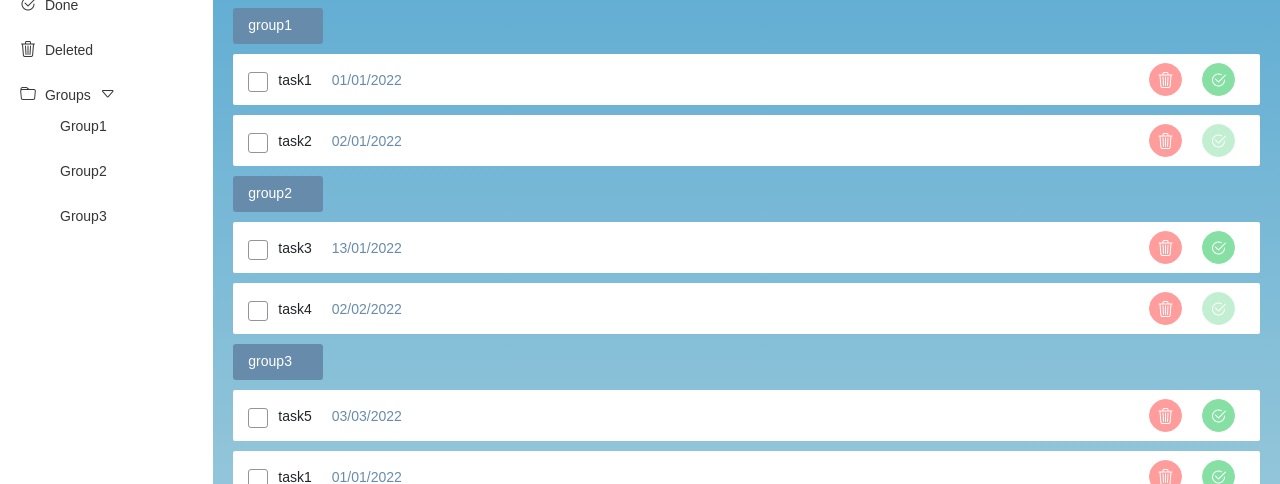
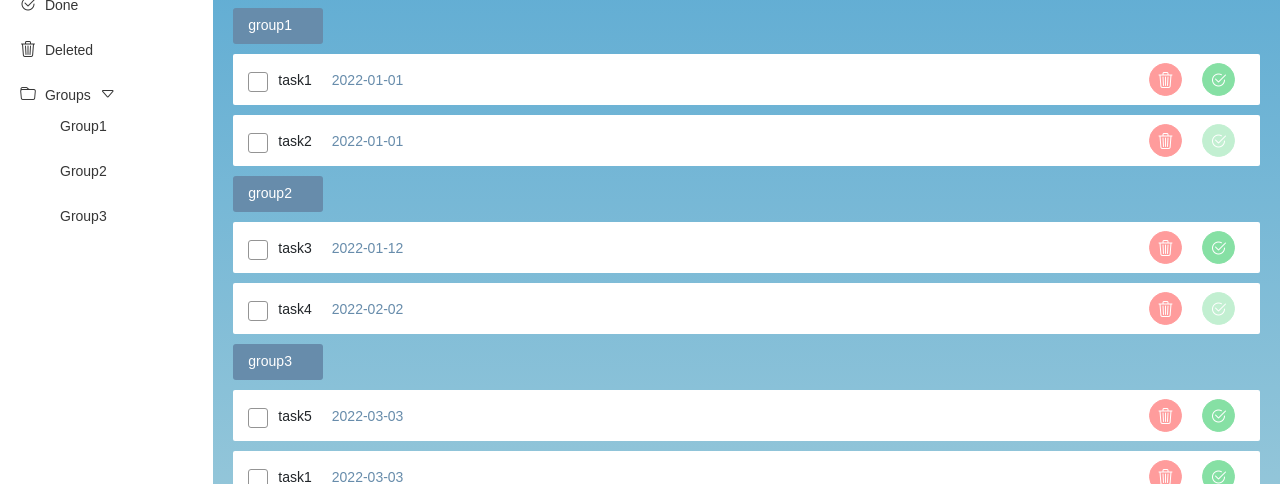
Before and after one commit to HudaSalah/todoApp, an Angular app: page / in a window 1280 px wide. Shown: the part 316-800 px from the top of the page. Built offline with nearby package versions, Linux system fonts and the light colour scheme.

Commit message:
add filteration integration for task list

```diff
--- a/src/app/app.module.ts
+++ b/src/app/app.module.ts
@@ -10,6 +10,9 @@ import { TodoDetailsComponent } from './pages/todo-details/todo-details.componen
 import { AddTodoComponent } from './pages/add-todo/add-todo.component';
 import { SideMenuComponent } from './components/side-menu/side-menu.component';
 import { TaskComponent } from './components/task/task.component';
+import { FilterTitlePipe } from './directives/filter-title.pipe';
+import { FilterDatePipe } from './directives/filter-date.pipe';
+import { FilterGroupsPipe } from './directives/filter-groups.pipe';
 
 @NgModule({
   declarations: [
@@ -19,6 +22,9 @@ import { TaskComponent } from './components/task/task.component';
     AddTodoComponent,
     SideMenuComponent,
     TaskComponent,
+    FilterTitlePipe,
+    FilterDatePipe,
+    FilterGroupsPipe,
   ],
   imports: [
     BrowserModule,
--- a/src/app/components/task/task.component.html
+++ b/src/app/components/task/task.component.html
@@ -1,4 +1,4 @@
-<div class="task" id="{{ task?.id }}" [routerLink]="['/todo/' + task.id]">
+<div class="task" id="{{ task?.id }}">
   <div>
     <input
       class="styled-checkbox"
@@ -7,7 +7,7 @@
       value="{{ task?.id }}"
       (change)="selectTask(task.id)"
     />
-    <label for="{{ task?.id }}">{{ task?.title }}</label>
+    <label for="{{ task?.id }}"  [routerLink]="['/todo/' + task.id]">{{ task?.title }}</label>
     <label class="date">{{ task?.date }}</label>
   </div>
 
--- /dev/null
+++ b/src/app/directives/filter-date.pipe.ts
@@ -0,0 +1,13 @@
+import { Pipe, PipeTransform } from '@angular/core';
+
+@Pipe({
+  name: 'filterDate',
+})
+export class FilterDatePipe implements PipeTransform {
+  transform(items: any[], filter: any): any {
+    if (!items || !filter) {
+      return items;
+    }
+    return items.filter((item) => item.date.indexOf(filter) !== -1);
+  }
+}
--- /dev/null
+++ b/src/app/directives/filter-groups.pipe.ts
@@ -0,0 +1,16 @@
+import { Pipe, PipeTransform } from '@angular/core';
+
+@Pipe({
+  name: 'filterGroups'
+})
+export class FilterGroupsPipe implements PipeTransform {
+
+  transform(items: any[], filter: any): any {
+    console.log('items groups',items)
+    console.log('filter groups',filter)
+    if (!items || !filter) {
+        return items;
+    }
+    return items.filter(item => filter.indexOf(item.id) !== -1);
+}
+}
--- /dev/null
+++ b/src/app/directives/filter-title.pipe.ts
@@ -0,0 +1,13 @@
+import { Pipe, PipeTransform } from '@angular/core';
+
+@Pipe({
+  name: 'filterTitle',
+})
+export class FilterTitlePipe implements PipeTransform {
+  transform(items: any[], filter: string): any {
+    if (!items || !filter) {
+      return items;
+    }
+    return items.filter((item) => item.title.indexOf(filter) !== -1);
+  }
+}
--- a/src/app/pages/todo-list/todo-list.component.html
+++ b/src/app/pages/todo-list/todo-list.component.html
@@ -25,12 +25,22 @@
             <div class="filteration-container row align-items-center">
               <div class="col-12 col-md-2 mx-2">
                 <label for="dateInput" class="form-label">Date</label>
-                <input type="date" class="form-control" id="dateInput" />
+                <input
+                  type="date"
+                  class="form-control"
+                  id="dateInput"
+                  [(ngModel)]="dateFilterVal"
+                />
               </div>
 
               <div class="col-12 col-md-2 mx-2">
                 <label for="titleInput" class="form-label">Title</label>
-                <input type="text" class="form-control" id="titleInput" />
+                <input
+                  type="text"
+                  class="form-control"
+                  id="titleInput"
+                  [(ngModel)]="titleFilterVal"
+                />
               </div>
 
               <div class="col-12 col-md-4 mx-2">
@@ -41,7 +51,8 @@
                   bindLabel="name"
                   bindValue="id"
                   dropdownPosition="bottom"
-                  [multiple]=true
+                  [multiple]="true"
+                  [(ngModel)]="groupFilterVal"
                 >
                 </ng-select>
               </div>
@@ -51,12 +62,20 @@
 
           <!-- controls buttons part  -->
           <div class="d-flex justify-content-end">
-            <button class="btn btn-red" [disabled]="!selectedTasks.length" (click)="deleteAllSelectedTasks()">
+            <button
+              class="btn btn-red"
+              [disabled]="!selectedTasks.length"
+              (click)="deleteAllSelectedTasks()"
+            >
               <i class="bi bi-trash3"></i>
               Delete Selected
             </button>
 
-            <button class="btn btn-green" [disabled]="!selectedTasks.length" (click)="doneAllTasks()">
+            <button
+              class="btn btn-green"
+              [disabled]="!selectedTasks.length"
+              (click)="doneAllTasks()"
+            >
               <i class="bi bi-check2-circle"></i>
               Done
             </button>
@@ -74,7 +93,12 @@
             </div>
 
             <app-task
-              *ngFor="let task of group.value.tasks"
+              *ngFor="
+                let task of group.value.tasks
+                  | filterDate: dateFilterVal
+                  | filterTitle: titleFilterVal
+                  | filterGroups: groupFilterVal
+              "
               [task]="task"
               (deleteTask)="deleteTask($event)"
               (selectedTasks)="selectTasks($event)"
--- a/src/app/pages/todo-list/todo-list.component.ts
+++ b/src/app/pages/todo-list/todo-list.component.ts
@@ -10,6 +10,11 @@ export class TodoListComponent implements OnInit {
   GroupData: Array<object> = [];
   TaskData: Array<object> = [];
   selectedTasks: Array<any> = [];
+
+  dateFilterVal;
+  titleFilterVal;
+  groupFilterVal;
+
   constructor(private TaskDataService: TaskDataService) {
     this.GroupData = TaskDataService.getGroupData();
     this.TaskData = this.groupBy(TaskDataService.getTaskData(), 'groupName');
--- a/src/app/services/task-data.service.ts
+++ b/src/app/services/task-data.service.ts
@@ -10,7 +10,7 @@ export class TaskDataService {
     {
       id: 1,
       title: 'task1',
-      date: '01/01/2022',
+      date: '2022-01-01',
       state: true,
       groupId: 1,
       groupName: 'group1',
@@ -18,7 +18,7 @@ export class TaskDataService {
     {
       id: 2,
       title: 'task2',
-      date: '02/01/2022',
+      date: '2022-01-01',
       state: false,
       groupId: 1,
       groupName: 'group1',
@@ -26,7 +26,7 @@ export class TaskDataService {
     {
       id: 3,
       title: 'task3',
-      date: '13/01/2022',
+      date: '2022-01-12',
       state: true,
       groupId: 2,
       groupName: 'group2',
@@ -34,7 +34,7 @@ export class TaskDataService {
     {
       id: 4,
       title: 'task4',
-      date: '02/02/2022',
+      date: '2022-02-02',
       state: false,
       groupId: 2,
       groupName: 'group2',
@@ -42,7 +42,7 @@ export class TaskDataService {
     {
       id: 5,
       title: 'task5',
-      date: '03/03/2022',
+      date: '2022-03-03',
       state: true,
       groupId: 3,
       groupName: 'group3',
@@ -50,7 +50,7 @@ export class TaskDataService {
     {
       id: 6,
       title: 'task1',
-      date: '01/01/2022',
+      date: '2022-03-03',
       state: true,
       groupId: 3,
       groupName: 'group3',
@@ -58,7 +58,7 @@ export class TaskDataService {
     {
       id: 7,
       title: 'task1',
-      date: '02/01/2022',
+      date: '2022-01-01',
       state: true,
       groupId: 3,
       groupName: 'group3',
@@ -66,7 +66,7 @@ export class TaskDataService {
     {
       id: 8,
       title: 'task1',
-      date: '04/05/2022',
+      date: '2022-05-04',
       state: true,
       groupId: 3,
       groupName: 'group3',
@@ -74,7 +74,7 @@ export class TaskDataService {
     {
       id: 9,
       title: 'task1',
-      date: '13/11/2022',
+      date: '2022-05-05',
       state: true,
       groupId: 3,
       groupName: 'group3',
@@ -82,7 +82,7 @@ export class TaskDataService {
     {
       id: 10,
       title: 'task1',
-      date: '1/1/2022',
+      date: '2022-01-01',
       state: true,
       groupId: 4,
       groupName: 'group4',
@@ -90,7 +90,7 @@ export class TaskDataService {
     {
       id: 12,
       title: 'task1',
-      date: '1/1/2022',
+      date: '2022-01-01',
       state: true,
       groupId: 4,
       groupName: 'group4',
@@ -98,7 +98,7 @@ export class TaskDataService {
     {
       id: 13,
       title: 'task1',
-      date: '1/1/2022',
+      date: '2022-01-01',
       state: true,
       groupId: 4,
       groupName: 'group4',
@@ -106,7 +106,7 @@ export class TaskDataService {
     {
       id: 14,
       title: 'task1',
-      date: '1/1/2022',
+      date: '2022-05-14',
       state: true,
       groupId: 4,
       groupName: 'group4',
@@ -114,7 +114,7 @@ export class TaskDataService {
     {
       id: 15,
       title: 'task1',
-      date: '1/1/2022',
+      date: '2022-05-15',
       state: true,
       groupId: 4,
       groupName: 'group4',
@@ -122,7 +122,7 @@ export class TaskDataService {
     {
       id: 16,
       title: 'task1',
-      date: '1/1/2022',
+      date: '2022-06-06',
       state: true,
       groupId: 4,
       groupName: 'group4',
@@ -142,6 +142,10 @@ export class TaskDataService {
 
   getGroupData() {
     return this.allGroups;
+  }
+
+  updateLocalStorage(){
+    localStorage.setItem('myTodoTasks', JSON.stringify(this.AllTasks));
   }
 
   deleteTask(taskId) {
```
